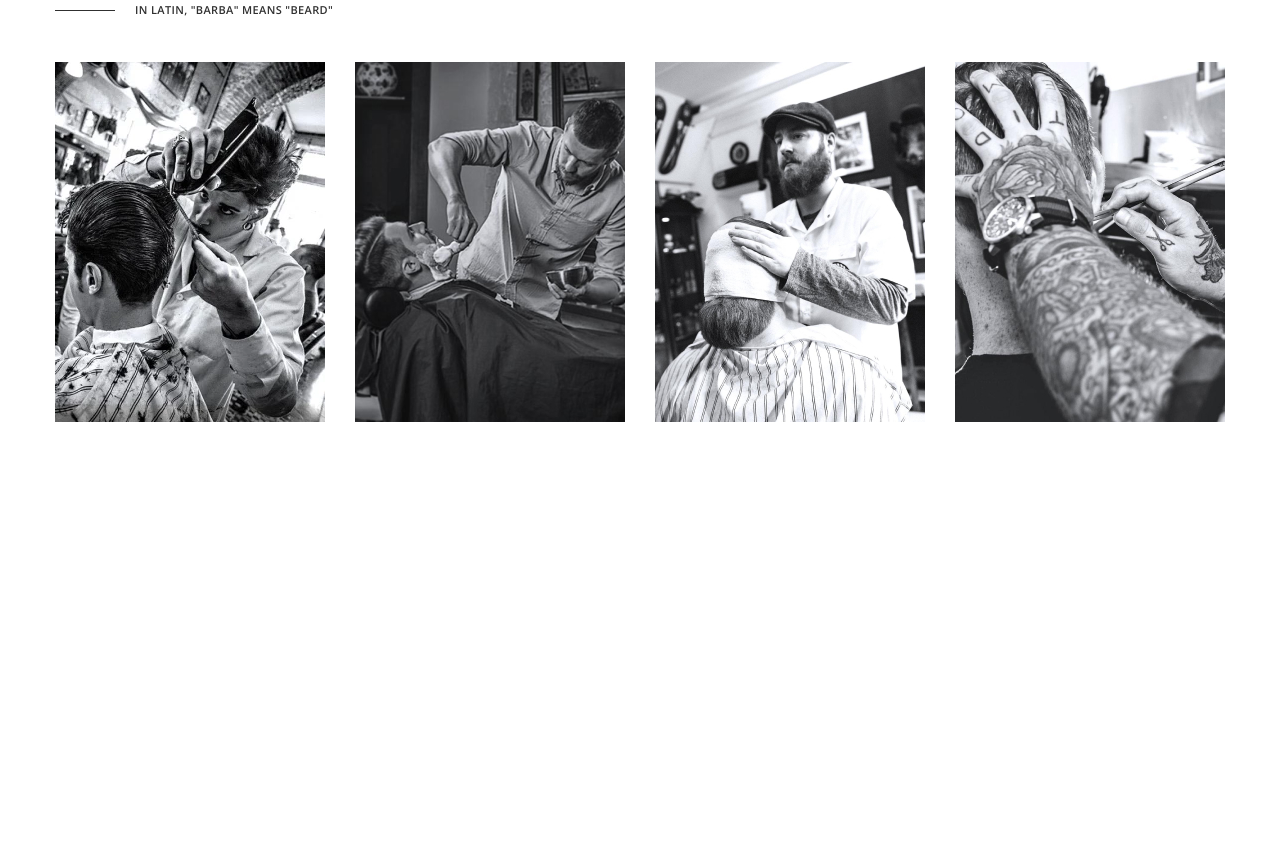
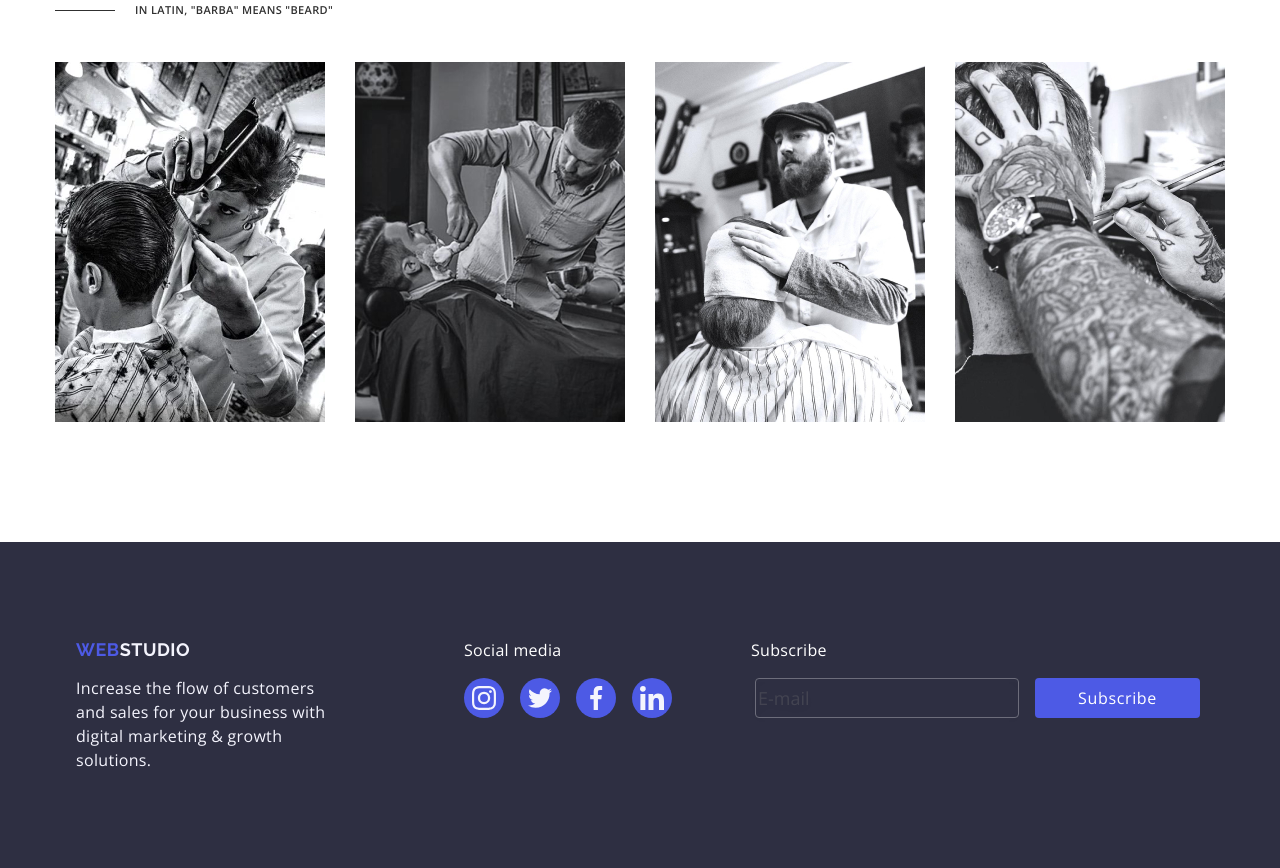
Before and after one commit to YK911/bcon-54, a plain HTML site: page index.html in a window 1280 px wide. Shown: the part 2359-3227 px from the top of the page. Before the commit the page ends 2901 px from the top, so only its background shows below. Drawn offline with nearby package versions, Linux system fonts and the light colour scheme.

Commit message:
add module 07

```diff
--- a/css/styles.css
+++ b/css/styles.css
@@ -985,7 +985,7 @@ button {
   | Footer styles
   |============================
 */
-.footer-container {
+/* .footer-container {
   display: flex;
   justify-content: space-between;
   align-items: center;
@@ -1000,7 +1000,7 @@ button {
 .footer-link {
   padding-top: 52px;
   padding-bottom: 52px;
-}
+} */
 /**
   |============================
   | Modal window
@@ -1012,6 +1012,9 @@ button {
   left: 0;
   z-index: var(--modal-idx);
 
+  display: flex;
+  justify-content: center;
+  align-items: center;
   width: 100%;
   height: 100%;
 
@@ -1025,14 +1028,14 @@ button {
   visibility: hidden;
   pointer-events: none;
 
-  transition-delay: 400ms;
+  transition-delay: 2000ms;
 }
 .modal {
-  position: absolute;
-  top: 50%;
-  left: 50%;
-  transform: translateX(-50%) translateY(-50%) scale(1);
-  opacity: 1;
+  position: relative;
+  /*  top: 50%;
+  left: 50%; */
+  /* transform: translateX(-50%) translateY(-50%) scale(1); */
+  /* opacity: 1; */
 
   width: 480px;
   min-height: 500px;
@@ -1042,12 +1045,16 @@ button {
   border-radius: 8px;
   box-shadow: rgba(0, 0, 0, 0.16) 0px 3px 6px, rgba(0, 0, 0, 0.23) 0px 3px 6px;
 
-  transition: transform 400ms cubic-bezier(0.35, 1.2, 1, 1.3) 400ms,
-    opacity 400ms cubic-bezier(0.35, 1.2, 1, 1.3) 400ms;
+  /* transition: transform 400ms cubic-bezier(0.35, 1.2, 1, 1.3) 400ms,
+    opacity 400ms cubic-bezier(0.35, 1.2, 1, 1.3) 400ms; */
+
+  --animate-duration: 2s;
+  /* animation: bounceIn;
+  animation-duration: 2s; */
 }
 .backdrop.is-hidden .modal {
-  transform: translateX(-50%) translateY(-50%) scale(0.3);
-  opacity: 0;
+  /* transform: translateX(-50%) translateY(-50%) scale(0.3); */
+  /* opacity: 0; */
 }
 .modal-btn {
   position: absolute;
@@ -1277,3 +1284,160 @@ button {
 .mobile-socilas {
   justify-content: flex-start;
 }
+/**
+  |============================
+  | Footer
+  |============================
+*/
+.footer {
+  padding-top: 96px;
+  padding-bottom: 96px;
+  background: #2e2f42;
+}
+.footer-container {
+  display: flex;
+  justify-content: center;
+  align-items: baseline;
+  flex-wrap: wrap;
+  gap: 72px 24px;
+
+  max-width: 428px;
+  padding: 0 16px;
+}
+@media only screen and (max-width: 767px) {
+  .footer-container {
+    text-align: center;
+  }
+}
+@media only screen and (min-width: 768px) {
+  .footer-container {
+    max-width: 768px;
+    padding: 0 15px;
+    justify-content: flex-start;
+  }
+}
+@media only screen and (min-width: 768px) and (max-width: 1199px) {
+  .footer-container {
+    padding: 0 108px;
+  }
+}
+@media only screen and (min-width: 1200px) {
+  .footer-container {
+    max-width: 1158px;
+    gap: unset;
+  }
+}
+.left {
+  max-width: 268px;
+}
+@media only screen and (min-width: 1200px) {
+  .left {
+    margin-right: 120px;
+  }
+}
+.footer-logo {
+  display: block;
+  margin-bottom: 16px;
+
+  font-family: "Raleway";
+  font-weight: 800;
+  font-size: 18px;
+  line-height: 21px;
+  letter-spacing: 0.03em;
+  text-transform: uppercase;
+  color: #f4f4fd;
+}
+.footer-logo-accent {
+  color: #4d5ae5;
+}
+.footer-desc {
+  font-size: 16px;
+  line-height: 24px;
+  letter-spacing: 0.02em;
+  color: #f4f4fd;
+  text-align: left;
+}
+.middle {
+}
+.footer-title {
+  margin-bottom: 16px;
+  font-weight: 500;
+  font-size: 16px;
+  line-height: 24px;
+  letter-spacing: 0.02em;
+  color: #ffffff;
+}
+.footer-socials {
+  display: flex;
+  align-items: center;
+  justify-content: center;
+  gap: 16px;
+}
+.footer-socials-item {
+}
+.footer-socials-link {
+  display: flex;
+  align-items: center;
+  justify-content: center;
+
+  width: 40px;
+  height: 40px;
+
+  border-radius: 50%;
+  background: #4d5ae5;
+
+  fill: #f4f4fd;
+}
+
+.right {
+  max-width: 453px;
+  width: 100%;
+}
+@media only screen and (min-width: 1200px) {
+  .right {
+    margin-left: auto;
+  }
+}
+.footer-form {
+  display: flex;
+  flex-wrap: wrap;
+  gap: 16px;
+
+  justify-content: center;
+}
+.footer-form-field {
+  max-width: 398px;
+  width: 100%;
+  height: 40px;
+
+  color: #ffffff;
+  opacity: 0.3;
+  background-color: transparent;
+  outline: transparent;
+  border: 1px solid #ffffff;
+  filter: drop-shadow(0px 4px 4px rgba(0, 0, 0, 0.15));
+  border-radius: 4px;
+}
+@media only screen and (min-width: 768px) {
+  .footer-form-field {
+    max-width: 264px;
+  }
+}
+.footer-form-btn {
+  display: flex;
+  justify-content: center;
+  align-items: center;
+  width: 165px;
+  height: 40px;
+
+  font-weight: 500;
+  font-size: 16px;
+  line-height: 24px;
+  letter-spacing: 0.04em;
+  color: #ffffff;
+
+  background: #4d5ae5;
+  border-radius: 4px;
+  border: none;
+  cursor: pointer;
+}
--- a/index.html
+++ b/index.html
@@ -706,6 +706,7 @@
         </div>
       </main>
       <!-- Footer section -->
+
       <!-- <footer class="footer">
         <div class="footer-container container">
           <p class="footer-copyright">&#169; Copyright 2020</p>
@@ -733,9 +734,61 @@
           </ul>
         </div>
       </footer> -->
+      <footer class="footer">
+        <div class="footer-container container">
+          <div class="left">
+            <a href="" class="footer-logo"> <span class="footer-logo-accent">Web</span>Studio </a>
+            <p class="footer-desc">
+              Increase the flow of customers and sales for your business with digital marketing &
+              growth solutions.
+            </p>
+          </div>
+          <div class="middle">
+            <p class="footer-title">Social media</p>
+            <ul class="footer-socials list">
+              <li class="footer-socials-item">
+                <a href="" class="footer-socials-link">
+                  <svg class="footer-socials-icon" width="24" height="24">
+                    <use href="./images/sprite.svg#instagram"></use>
+                  </svg>
+                </a>
+              </li>
+              <li class="footer-socials-item">
+                <a href="" class="footer-socials-link">
+                  <svg class="footer-socials-icon" width="24" height="24">
+                    <use href="./images/sprite.svg#twitter"></use>
+                  </svg>
+                </a>
+              </li>
+              <li class="footer-socials-item">
+                <a href="" class="footer-socials-link">
+                  <svg class="footer-socials-icon" width="24" height="24">
+                    <use href="./images/sprite.svg#facebook"></use>
+                  </svg>
+                </a>
+              </li>
+              <li class="footer-socials-item">
+                <a href="" class="footer-socials-link">
+                  <svg class="footer-socials-icon" width="24" height="24">
+                    <use href="./images/sprite.svg#linkedin"></use>
+                  </svg>
+                </a>
+              </li>
+            </ul>
+          </div>
+          <div class="right">
+            <p class="footer-title">Subscribe</p>
+            <form class="footer-form">
+              <input class="footer-form-field" type="text" placeholder="E-mail" />
+              <button class="footer-form-btn">Subscribe</button>
+            </form>
+          </div>
+        </div>
+      </footer>
+
       <!-- Modal window -->
       <div class="backdrop is-hidden" data-modal>
-        <div class="modal">
+        <div class="modal animate__animated animate__bounceOut" data-modal-animated="off">
           <button class="modal-btn" type="button" data-modal-close>
             <svg class="modal-icon" width="22" height="22">
               <use href="./images/sprite.svg#icon-close"></use>
@@ -801,7 +854,7 @@
               <input class="modal-form-checkbox" type="checkbox" name="user_agreement" />
               <span class="modal-form-desc">
                 I accept the terms and conditions of the
-                <a class="modal-form-link" href="">Privacy Policy</a>
+                <a class="modal-form-link" href="" target="_blank">Privacy Policy</a>
               </span>
             </label>
             <button class="modal-form-btn btn" type="submit">Send</button>
--- a/js/modal.js
+++ b/js/modal.js
@@ -3,14 +3,26 @@
     openModalBtn: document.querySelector("[data-modal-open]"),
     closeModalBtn: document.querySelector("[data-modal-close]"),
     modal: document.querySelector("[data-modal]"),
+    animatedModal: document.querySelector("[data-modal-animated]"),
     // body: document.querySelector("[data-body]"),
   };
+
+  console.log(refs.modal.dataset);
 
   refs.openModalBtn.addEventListener("click", toggleModal);
   refs.closeModalBtn.addEventListener("click", toggleModal);
 
   function toggleModal() {
     refs.modal.classList.toggle("is-hidden");
+    const clases = [...refs.animatedModal.classList];
+    if (clases.includes("animate__bounceOut")) {
+      refs.animatedModal.classList.add("animate__bounceIn");
+      refs.animatedModal.classList.remove("animate__bounceOut");
+    } else {
+      refs.animatedModal.classList.remove("animate__bounceIn");
+      refs.animatedModal.classList.add("animate__bounceOut");
+    }
+
     // refs.body.classList.toggle("no-scroll");
   }
 })();
```
